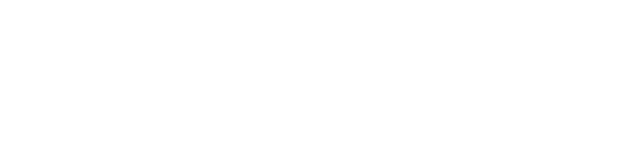
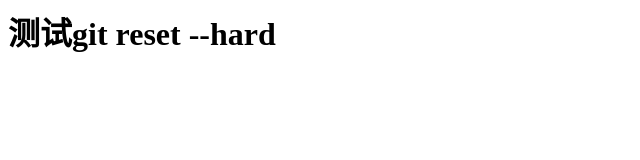
Before and after one commit to wanxin12345/git-10.16, a plain HTML site: page index.html in a window 1280 px wide. Shown: the whole page, without its empty margins (0-640 px from the left). Drawn offline with Linux system fonts and the light colour scheme.

Commit message:
修改了index.html文件,添加了h1标签

```diff
--- a/index.html
+++ b/index.html
@@ -1,6 +1,9 @@
 <!DOCUTYPE html>
 <html>
 	<head></head>
-	<body></body>
+	<body>
+		<h1>测试git reset --hard</h1>
+
+	</body>
 
 </html>
```
